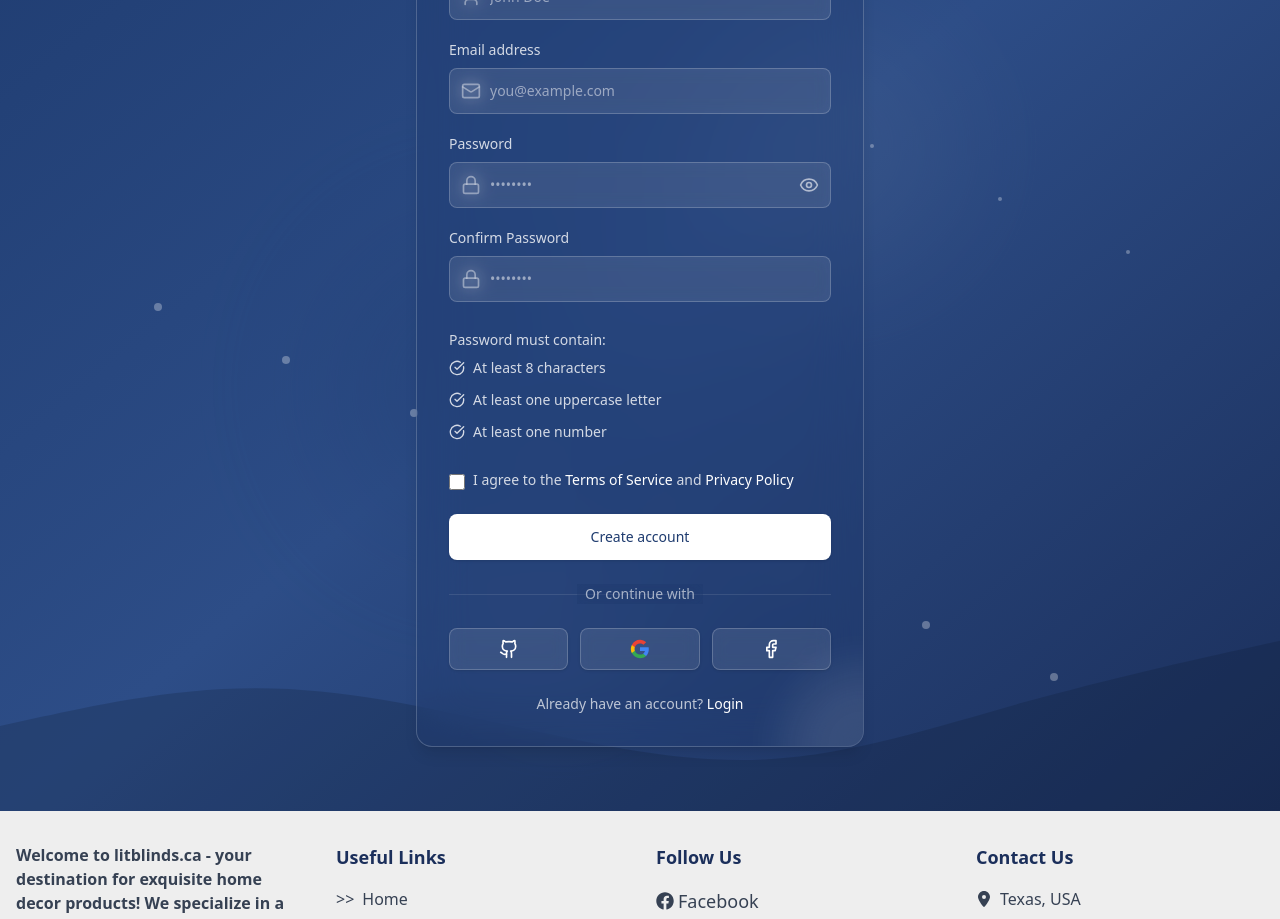
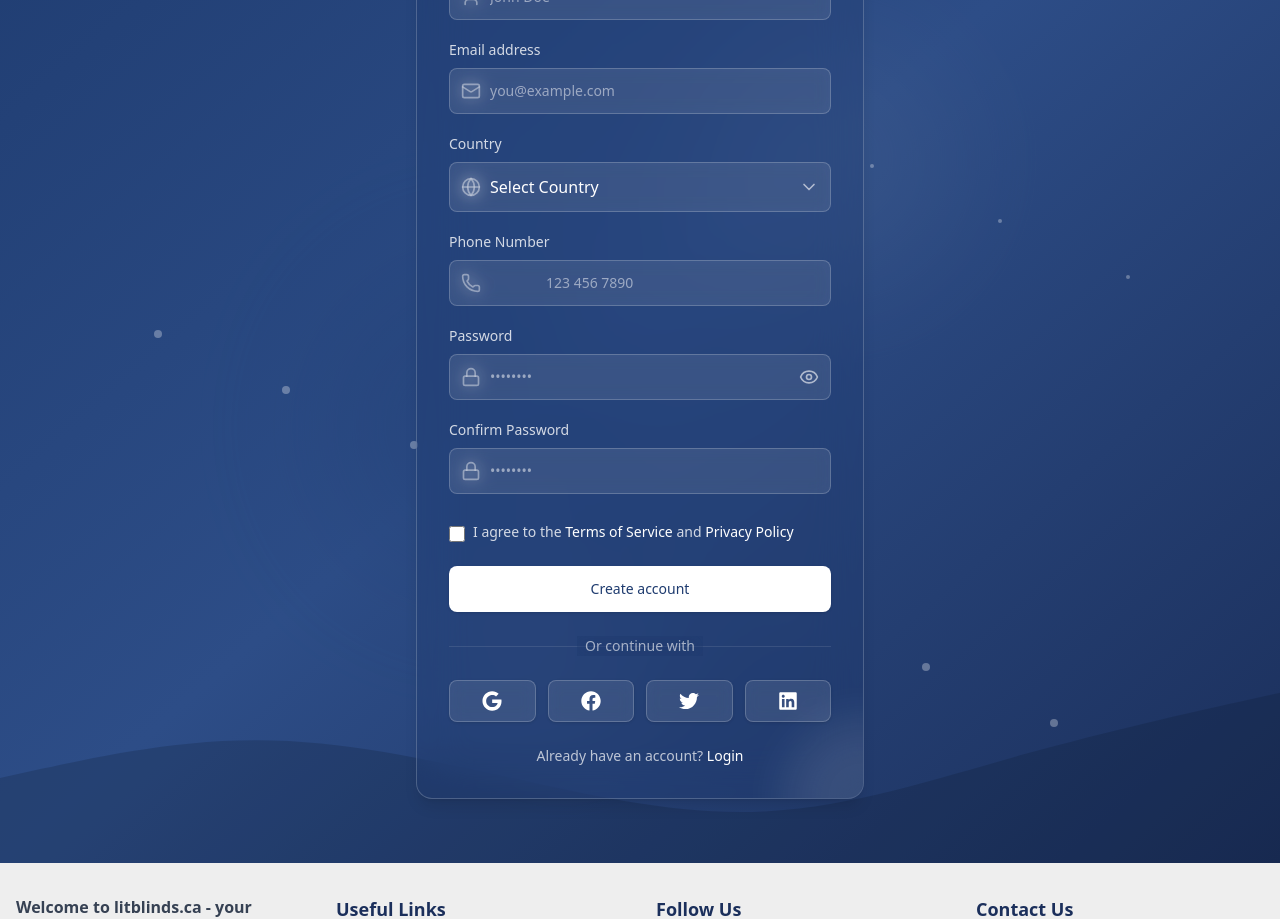
Before and after one commit to RobiulIslam08/litblinds, a React (Vite) app: page /registration in a window 1280 px wide. Shown: the part 400-1319 px from the top of the page. Built offline with nearby package versions, Linux system fonts and the light colour scheme.

Commit message:
registration page design

```diff
--- a/src/pages/RegistrationPage.jsx
+++ b/src/pages/RegistrationPage.jsx
@@ -212,12 +212,64 @@
 
 
 import { useState } from "react"
-import { Eye, EyeOff, Mail, Lock, User, CheckCircle, Github, Facebook } from "lucide-react"
+import { Eye, EyeOff, Mail, Lock, User, CheckCircle, Github, Facebook, Globe, ChevronDown, Phone } from "lucide-react"
 import { Link } from "react-router-dom"
+import { FaFacebook, FaGoogle, FaLinkedin, FaTwitter } from "react-icons/fa"
 
 
 export default function RegisterPage() {
   const [showPassword, setShowPassword] = useState(false)
+  const countries = [
+    { code: 'US', name: 'United States', phone: '+1' },
+    { code: 'GB', name: 'United Kingdom', phone: '+44' },
+    { code: 'IN', name: 'India', phone: '+91' },
+    { code: 'DE', name: 'Germany', phone: '+49' },
+    { code: 'FR', name: 'France', phone: '+33' },
+    { code: 'CA', name: 'Canada', phone: '+1' },
+    { code: 'AU', name: 'Australia', phone: '+61' },
+    { code: 'BR', name: 'Brazil', phone: '+55' },
+    { code: 'CN', name: 'China', phone: '+86' },
+    { code: 'JP', name: 'Japan', phone: '+81' },
+    { code: 'RU', name: 'Russia', phone: '+7' },
+    { code: 'IT', name: 'Italy', phone: '+39' },
+    { code: 'ES', name: 'Spain', phone: '+34' },
+    { code: 'MX', name: 'Mexico', phone: '+52' },
+    { code: 'ZA', name: 'South Africa', phone: '+27' },
+    { code: 'KR', name: 'South Korea', phone: '+82' },
+    { code: 'AR', name: 'Argentina', phone: '+54' },
+    { code: 'SA', name: 'Saudi Arabia', phone: '+966' },
+    { code: 'NG', name: 'Nigeria', phone: '+234' },
+    { code: 'PK', name: 'Pakistan', phone: '+92' },
+    { code: 'ID', name: 'Indonesia', phone: '+62' },
+    { code: 'TR', name: 'Turkey', phone: '+90' },
+    { code: 'BD', name: 'Bangladesh', phone: '+880' },
+    { code: 'EG', name: 'Egypt', phone: '+20' },
+    { code: 'IR', name: 'Iran', phone: '+98' },
+    { code: 'PL', name: 'Poland', phone: '+48' },
+    { code: 'SE', name: 'Sweden', phone: '+46' },
+    { code: 'NO', name: 'Norway', phone: '+47' },
+    { code: 'FI', name: 'Finland', phone: '+358' },
+    { code: 'DK', name: 'Denmark', phone: '+45' },
+    { code: 'BE', name: 'Belgium', phone: '+32' },
+    { code: 'NL', name: 'Netherlands', phone: '+31' },
+    { code: 'CH', name: 'Switzerland', phone: '+41' },
+    { code: 'AT', name: 'Austria', phone: '+43' },
+    { code: 'NZ', name: 'New Zealand', phone: '+64' },
+    { code: 'PH', name: 'Philippines', phone: '+63' },
+    { code: 'TH', name: 'Thailand', phone: '+66' },
+    { code: 'MY', name: 'Malaysia', phone: '+60' },
+    { code: 'SG', name: 'Singapore', phone: '+65' },
+  ];
+
+  const [selectedCountry, setSelectedCountry] = useState('')
+  const [selectedCountryCode, setSelectedCountryCode] = useState('')
+  const [phoneNumber, setPhoneNumber] = useState('')
+
+  const handleCountryChange = (e) => {
+    const country = countries.find(c => c.code === e.target.value)
+    setSelectedCountry(country.code)
+    setSelectedCountryCode(country.phone)
+  }
 
   return (
     <div className="min-h-screen flex flex-col md:flex-row bg-gradient-to-br from-[#1e3b6f] via-[#2d4d87] to-[#1b2f5b] relative overflow-hidden">
@@ -315,6 +367,64 @@ export default function RegisterPage() {
                 </div>
               </div>
 
+               {/* New Country Selection Field */}
+               <div className="space-y-2">
+                <label htmlFor="country" className="block text-sm font-medium text-white/80">
+                  Country
+                </label>
+                <div className="relative rounded-lg group">
+                  <div className="absolute inset-y-0 left-0 pl-3 flex items-center pointer-events-none">
+                    <Globe className="h-5 w-5 text-white/60" />
+                  </div>
+                  <select
+                    id="country"
+                    name="country"
+                    required
+                    value={selectedCountry}
+                    onChange={handleCountryChange}
+                    className="block w-full pl-10 pr-8 py-3 bg-white/10 backdrop-blur-sm border border-white/20 rounded-lg focus:ring-2 focus:ring-white/50 focus:border-white/50 text-white cursor-pointer appearance-none"
+                  >
+                    <option value="" disabled>Select Country</option>
+                    {countries.map((country) => (
+                      <option key={country.code} value={country.code} className="bg-gray-200 text-black">
+                        {country.name} ({country.phone})
+                      </option>
+                    ))}
+                  </select>
+                  <div className="absolute inset-y-0 right-0 pr-3 flex items-center pointer-events-none">
+                    <ChevronDown className="h-5 w-5 text-white/60" />
+                  </div>
+                </div>
+              </div>
+
+              {/* New Phone Number Field */}
+              <div className="space-y-2">
+                <label htmlFor="phone" className="block text-sm font-medium text-white/80">
+                  Phone Number
+                </label>
+                <div className="relative rounded-lg group">
+                  <div className="absolute inset-y-0 left-0 pl-3 flex items-center pointer-events-none">
+                    <Phone className="h-5 w-5 text-white/60" />
+                  </div>
+                  <div className="absolute left-10 inset-y-0 flex items-center pointer-events-none">
+                    <span className="text-white/60">{selectedCountryCode}</span>
+                  </div>
+                  <input
+                    id="phone"
+                    name="phone"
+                    type="tel"
+                    autoComplete="tel"
+                    required
+                    value={phoneNumber}
+                    onChange={(e) => setPhoneNumber(e.target.value)}
+                    className="block w-full pl-24 pr-3 py-3 bg-white/10 backdrop-blur-sm border border-white/20 rounded-lg focus:ring-2 focus:ring-white/50 focus:border-white/50 text-white placeholder-white/50 sm:text-sm"
+                    placeholder="123 456 7890"
+                  />
+                </div>
+              </div>
+
+
+
               <div className="space-y-2">
                 <label htmlFor="password" className="block text-sm font-medium text-white/80">
                   Password
@@ -365,8 +475,8 @@ export default function RegisterPage() {
                   />
                 </div>
               </div>
-
-              <div className="space-y-3 pt-2">
+{/* password munst contain */}
+              {/* <div className="space-y-3 pt-2">
                 <div className="text-sm font-medium text-white/80 mb-2">Password must contain:</div>
                 <div className="flex items-center text-sm text-white/80">
                   <CheckCircle className="h-4 w-4 text-white/80 mr-2" />
@@ -380,7 +490,7 @@ export default function RegisterPage() {
                   <CheckCircle className="h-4 w-4 text-white/80 mr-2" />
                   <span>At least one number</span>
                 </div>
-              </div>
+              </div> */}
 
               <div className="flex items-start pt-2">
                 <input
@@ -419,41 +529,30 @@ export default function RegisterPage() {
             </div>
 
             {/* Social login buttons */}
-            <div className="mt-6 grid grid-cols-3 gap-3">
+            <div className="mt-6 grid grid-cols-4 gap-3">
                          <button
                            type="button"
                            className="w-full inline-flex justify-center py-2.5 px-4 border border-white/20 rounded-lg shadow-sm bg-white/10 backdrop-blur-sm text-sm font-medium text-white hover:bg-white/20 transition-all duration-200"
                          >
-                <Github className="h-5 w-5" />
+                           <FaGoogle className="h-5 w-5" />
                          </button>
                          <button
                            type="button"
                            className="w-full inline-flex justify-center py-2.5 px-4 border border-white/20 rounded-lg shadow-sm bg-white/10 backdrop-blur-sm text-sm font-medium text-white hover:bg-white/20 transition-all duration-200"
                          >
-                <svg className="h-5 w-5" viewBox="0 0 24 24" fill="currentColor">
-                  <path
-                    d="M22.56 12.25c0-.78-.07-1.53-.2-2.25H12v4.26h5.92c-.26 1.37-1.04 2.53-2.21 3.31v2.77h3.57c2.08-1.92 3.28-4.74 3.28-8.09z"
-                    fill="#4285F4"
-                  />
-                  <path
-                    d="M12 23c2.97 0 5.46-.98 7.28-2.66l-3.57-2.77c-.98.66-2.23 1.06-3.71 1.06-2.86 0-5.29-1.93-6.16-4.53H2.18v2.84C3.99 20.53 7.7 23 12 23z"
-                    fill="#34A853"
-                  />
-                  <path
-                    d="M5.84 14.09c-.22-.66-.35-1.36-.35-2.09s.13-1.43.35-2.09V7.07H2.18C1.43 8.55 1 10.22 1 12s.43 3.45 1.18 4.93l2.85-2.22.81-.62z"
-                    fill="#FBBC05"
-                  />
-                  <path
-                    d="M12 5.38c1.62 0 3.06.56 4.21 1.64l3.15-3.15C17.45 2.09 14.97 1 12 1 7.7 1 3.99 3.47 2.18 7.07l3.66 2.84c.87-2.6 3.3-4.53 6.16-4.53z"
-                    fill="#EA4335"
-                  />
-                </svg>
+                          <FaFacebook className="h-5 w-5"></FaFacebook>
                          </button>
                          <button
                            type="button"
                            className="w-full inline-flex justify-center py-2.5 px-4 border border-white/20 rounded-lg shadow-sm bg-white/10 backdrop-blur-sm text-sm font-medium text-white hover:bg-white/20 transition-all duration-200"
                          >
-                <Facebook className="h-5 w-5" />
+                           <FaTwitter className="h-5 w-5" />
+                         </button>
+                         <button
+                           type="button"
+                           className="w-full inline-flex justify-center py-2.5 px-4 border border-white/20 rounded-lg shadow-sm bg-white/10 backdrop-blur-sm text-sm font-medium text-white hover:bg-white/20 transition-all duration-200"
+                         >
+                           <FaLinkedin className="h-5 w-5" />
                          </button>
                        </div>
 
```
Also changed, not shown: src/pages/LoginPage.jsx (+13 -21 lines). Lines whose indentation alone changed are shown as unchanged.
